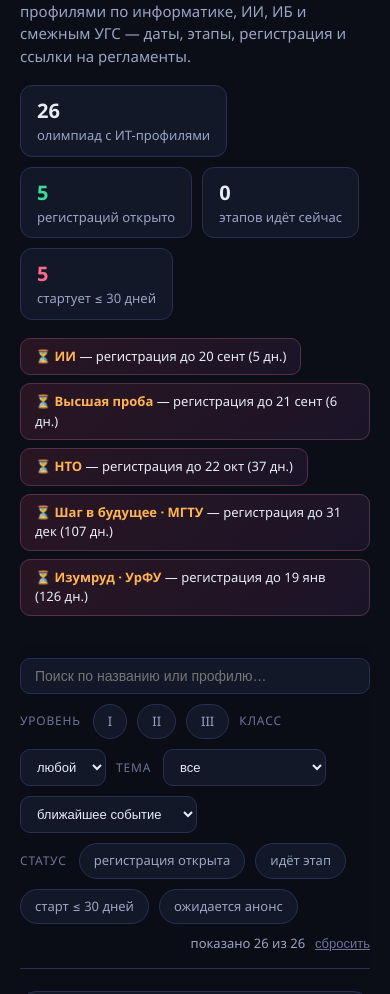
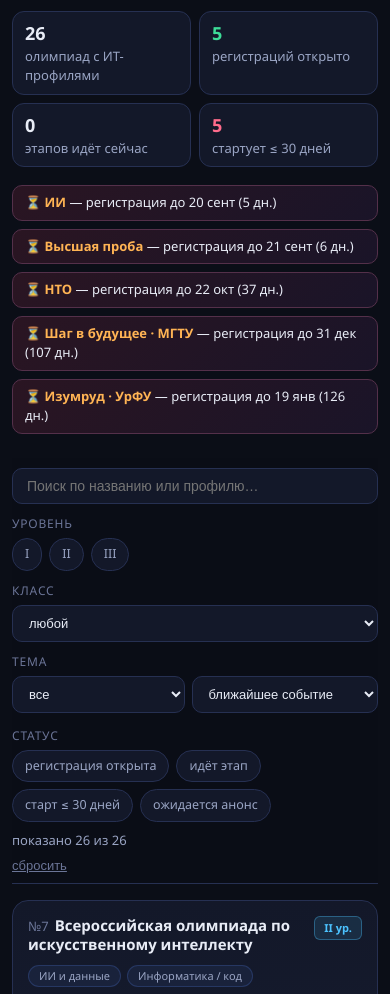
Before and after one commit to PauPauMeowMeow/it-olympiads, a plain HTML site: page index.html in a window 390 px wide. Shown: the part 165-1159 px from the top of the page. Drawn offline with Linux system fonts and the light colour scheme.

Commit message:
Адаптивная вёрстка под мобильные и планшеты

```diff
--- a/index.html
+++ b/index.html
@@ -94,7 +94,34 @@ select{background:var(--card);border:1px solid var(--line);color:var(--txt);bord
 .note{font-size:12.5px;color:var(--dim);background:rgba(255,180,84,.06);border-left:3px solid var(--warn);padding:7px 10px;border-radius:0 8px 8px 0}
 .empty{text-align:center;color:var(--dim);padding:70px 0;grid-column:1/-1}
 footer{margin-top:40px;color:var(--dim2);font-size:12.5px;border-top:1px solid var(--line);padding-top:18px}
-@media(max-width:460px){.grid{grid-template-columns:1fr}input[type=search]{min-width:100%}}
+@media(max-width:900px){.grid{grid-template-columns:repeat(auto-fill,minmax(300px,1fr))}}
+@media(max-width:640px){
+  .wrap{padding:0 12px 50px}
+  header{padding:26px 0 4px}
+  h1{font-size:23px}
+  .sub{font-size:13.5px;margin-top:6px}
+  .stats{gap:8px;margin-top:14px}
+  .stat{flex:1 1 44%;padding:8px 12px}
+  .stat b{font-size:18px}
+  .dead .d{width:100%;padding:7px 12px}
+  .toolbar{padding:10px 0}
+  .trow{gap:7px}
+  .lbl{flex-basis:100%;margin:4px 0 -2px}
+  input[type=search]{width:100%;min-width:0}
+  select{flex:1 1 auto;min-width:110px}
+  .chip{padding:6px 12px;font-size:12.5px}
+  .count{flex-basis:100%;margin:2px 0 0}
+  .grid{grid-template-columns:1fr;gap:12px;margin-top:16px}
+  .card{padding:15px;gap:10px}
+  .cname{font-size:15px}
+  .status{font-size:12.5px}
+}
+@media(max-width:380px){
+  .ctop{flex-direction:column;gap:8px}
+  .badges{justify-content:flex-start}
+  .tdate{font-size:11.5px}
+  .clinks{flex-wrap:wrap}
+}
 </style>
 </head>
 <body>
```
